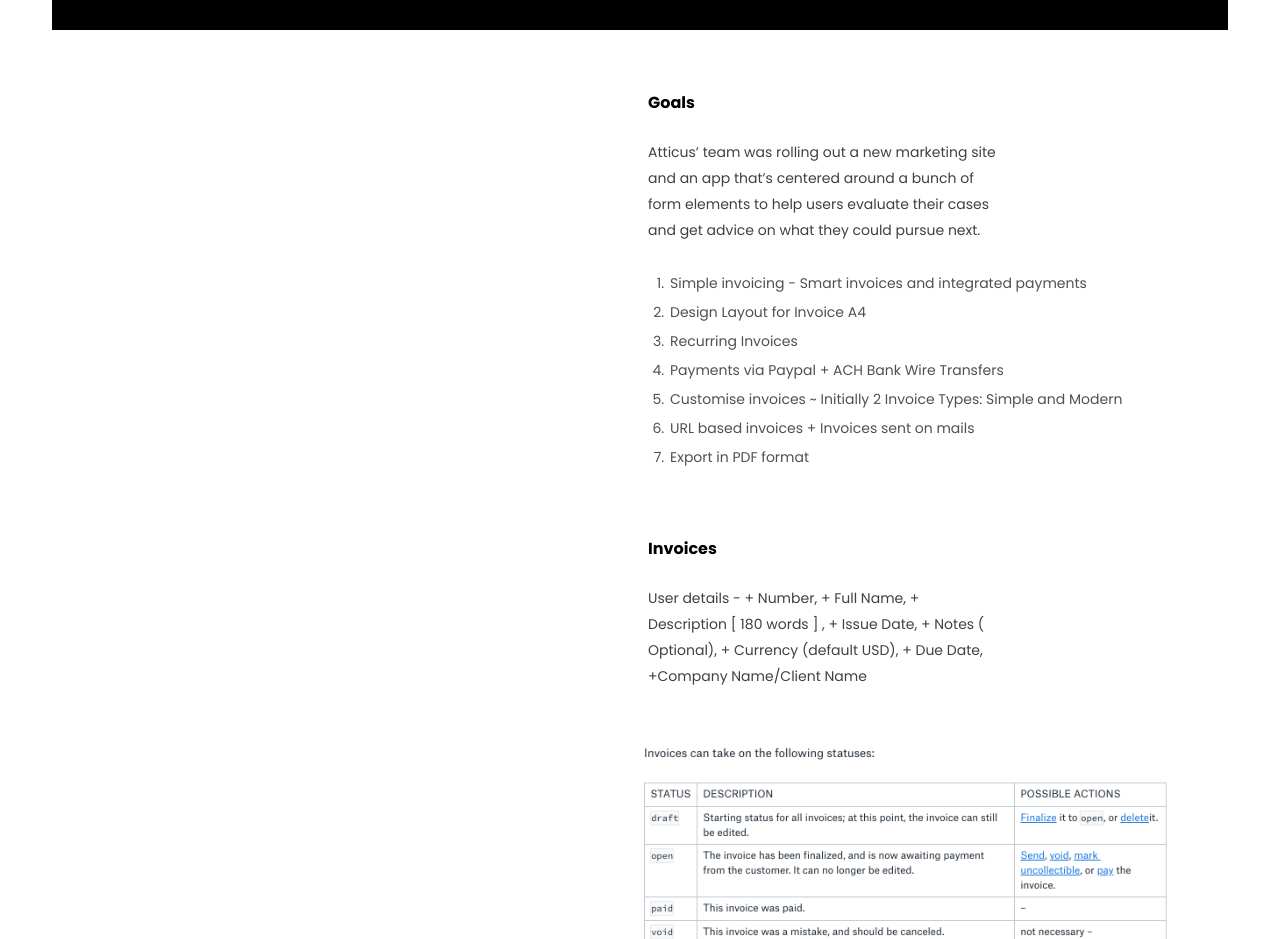
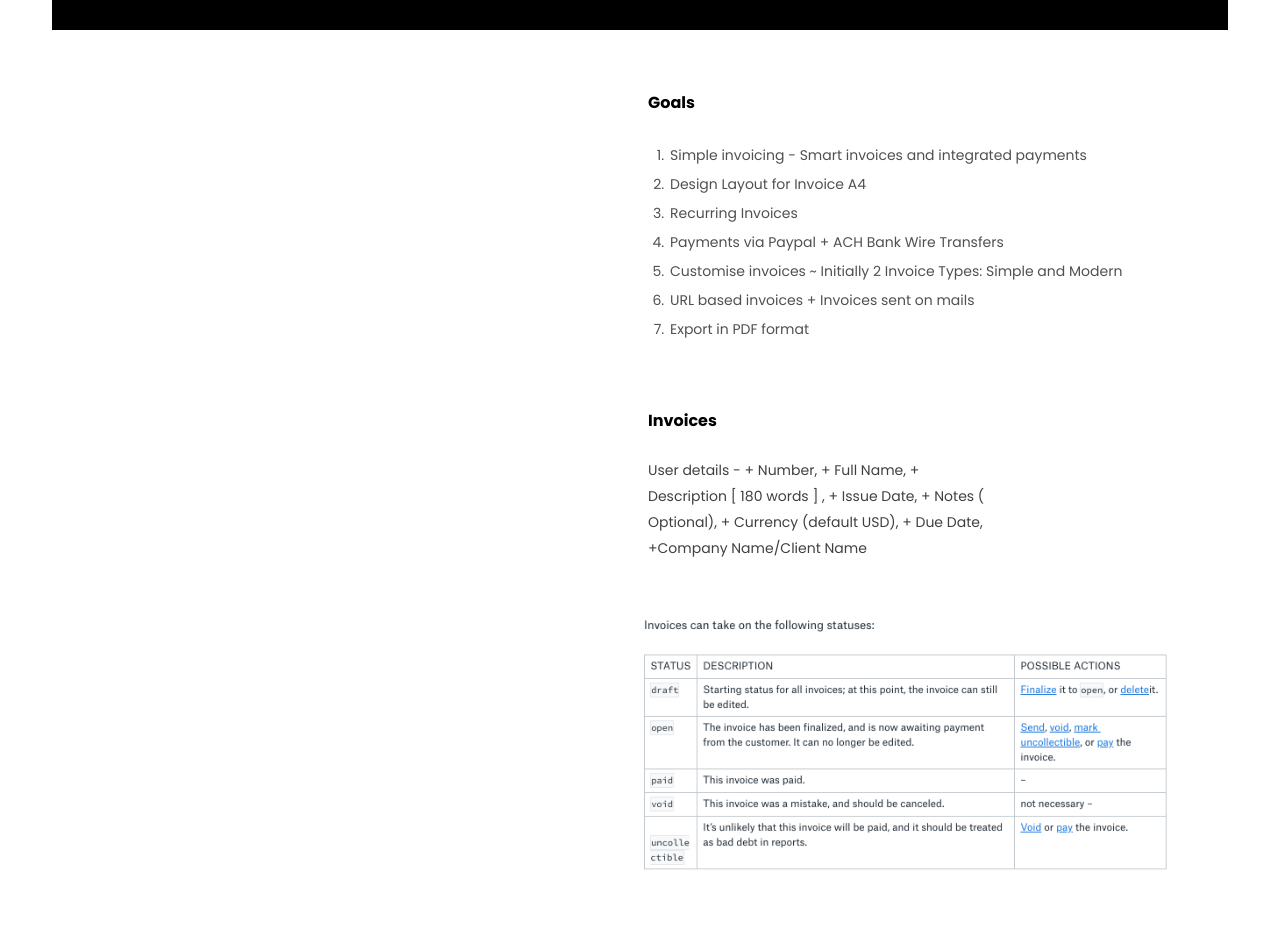
Before and after one commit to riya1995jain/riya-web, a website: page bolt/index.html in a window 1280 px wide. Shown: the part 900-1839 px from the top of the page. Drawn offline with nearby package versions, Linux system fonts and the light colour scheme.

Commit message:
update copy

```diff
--- a/bolt/index.html
+++ b/bolt/index.html
@@ -67,7 +67,6 @@
                     <div class="col-xs-12 col-md-offset-6 col-md-6">
                         <div class="body-content-container">
                             <h3>Goals</h3>
-                            <p>Atticus’ team was rolling out a new marketing site and an app that’s centered around a bunch of form elements to help users evaluate their cases and get advice on what they could pursue next. </p>
                             <ol>
                                 <li>Simple invoicing - Smart invoices and integrated payments</li>
                                 <li>Design Layout for Invoice A4 </li>
```
